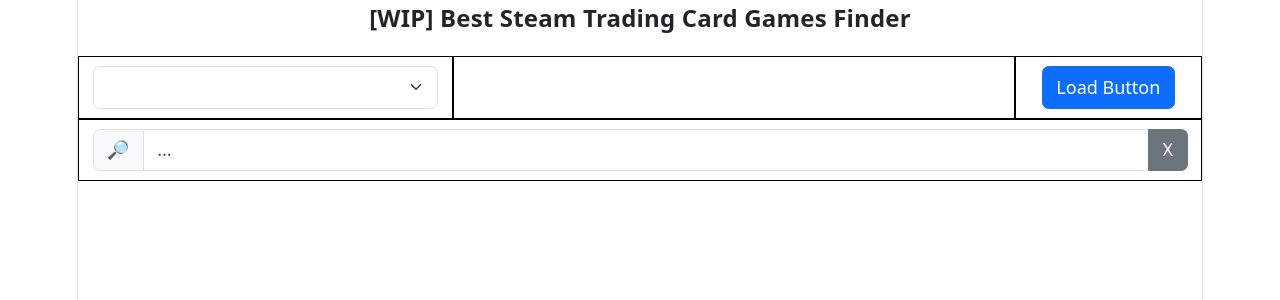
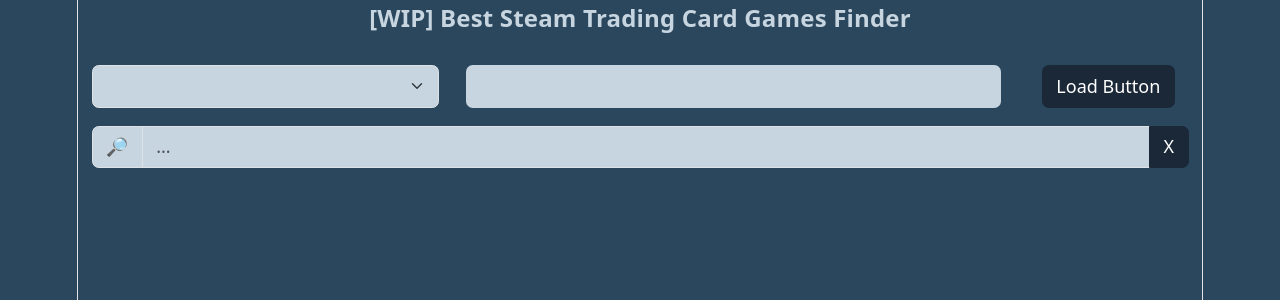
Before and after one commit to hyleon-dev/BestSteamTradingCardGamesFinder-Web, a React (Vite) app: page / in a window 1280 px wide. Shown: the top 300 px of the page. Built offline with nearby package versions, Linux system fonts and the light colour scheme.

Commit message:
- progress bar for games loading - simple styling (wip)

```diff
--- a/src/App.css
+++ b/src/App.css
@@ -1,15 +1,52 @@
+/* Color palette: https://colorswall.com/de/palette/193 */
+
+body {
+  --steam-black: #171a21;
+  --steam-white: #c7d5e0;
+  --steam-light-gray: #2a475e;
+  --steam-dark-gray: #1b2838;
+  --steam-blue: #66c0f4;
+
+  background-color: var(--steam-light-gray) !important;
+}
+
 .header {
   font-size: 24px;
   font-weight: bold;
   text-align: center;
   margin-bottom: 20px;
+  color: var(--steam-white);
 }
 
 .box {
-  border: 1px solid black;
+  /*border: 1px solid black;*/
   padding: 0.5em;
 }
 
+.search-text-icon,
 .search-text-field {
+  background-color: var(--steam-white) !important;
+}
 
+.shop-region-select {
+  background-color: var(--steam-white) !important;
 }
+
+.btn-primary {
+  background-color: var(--steam-dark-gray) !important;
+  border-color: var(--steam-dark-gray) !important;
+}
+
+progress {
+  appearance: none;
+}
+
+::-webkit-progress-bar {
+  border-radius: var(--bs-border-radius);
+  background-color: var(--steam-white);
+}
+
+::-webkit-progress-value {
+  border-radius: var(--bs-border-radius);
+  background-color: var(--steam-blue);
+}
--- a/src/App.jsx
+++ b/src/App.jsx
@@ -1,38 +1,45 @@
-import { useState } from 'react'
+import {useState} from 'react'
 import reactLogo from './assets/react.svg'
 import viteLogo from './assets/vite.svg'
 import heroImg from './assets/hero.png'
 import './App.css'
 
 import Button from 'react-bootstrap/Button';
-import Table from 'react-bootstrap/Table';
 import Form from 'react-bootstrap/Form';
-import {ButtonToolbar, InputGroup} from "react-bootstrap";
+import {InputGroup} from "react-bootstrap";
 
 import Game from "./Game.jsx";
 
 function App() {
 
+  const gamesBatchSize = 100;
+
+  const [totalGames, setTotalGames] = useState(0);
+  const [loadingProgress, setLoadingProgress] = useState(0);
   const [games, setGames] = useState([]);
   const [isLoading, setIsLoading] = useState(false);
 
   const fetchAndProcessGames = async () => {
     setIsLoading(true);
     setGames([]);
+    setLoadingProgress(0);
     try {
 
       // Loading all Games with Trading Cards
-      const steamCardExchangeResponse = await fetch('https://corsproxy.io/?url=https://www.steamcardexchange.net/api/request.php?GetBadgePrices_Guest');
+      const steamCardExchangeTargetUrl = `https://www.steamcardexchange.net/api/request.php?GetBadgePrices_Guest`;
+      const steamCardExchangeProxyUrl = `https://corsproxy.io/?url=${encodeURIComponent(steamCardExchangeTargetUrl)}`;
+      const steamCardExchangeResponse = await fetch(steamCardExchangeProxyUrl);
       if (!steamCardExchangeResponse.ok) {
         throw new Error(`SteamCardExchange request failed: ${steamCardExchangeResponse.status}`);
       }
       const steamCardExchangeJson = await steamCardExchangeResponse.json();
       const steamCardExchangeData = steamCardExchangeJson?.data ?? [];
+      setTotalGames(steamCardExchangeData.length)
 
       // Bundle in Packages for SteamAPI calls
       const packages = [];
-      for (let i = 0; i < steamCardExchangeData.length; i += 99) {
-        packages.push(steamCardExchangeData.slice(i, i + 99));
+      for (let i = 0; i < steamCardExchangeData.length; i += gamesBatchSize) {
+        packages.push(steamCardExchangeData.slice(i, i + gamesBatchSize));
       }
 
       // Load Steam Data for each Package
@@ -43,21 +50,22 @@
       for (const pack of packages) {
         const nextGames = [];
 
+        // Build URL for Steam API
         let urlIdPart = "";
         pack.forEach(data => {
           urlIdPart += data[0][0] + ","
         });
         urlIdPart = urlIdPart.slice(0, urlIdPart.length - 1); // Remove last comma
-        const targetUrl = `https://store.steampowered.com/api/appdetails?appids=${urlIdPart}&cc=DE&filters=price_overview`;
-        const proxyUrl = `https://corsproxy.io/?url=${encodeURIComponent(targetUrl)}`;
+        const steamApiTargetUrl = `https://store.steampowered.com/api/appdetails?appids=${urlIdPart}&cc=DE&filters=price_overview`;
+        const steamApiProxyUrl = `https://corsproxy.io/?url=${encodeURIComponent(steamApiTargetUrl)}`;
 
-        const steamApiPriceResponse = await fetch(proxyUrl);
+        const steamApiPriceResponse = await fetch(steamApiProxyUrl);
         if (!steamApiPriceResponse.ok) {
           throw new Error(`Steam API request failed: ${steamApiPriceResponse.status}`);
         }
-        const steamApiPriceData =  await steamApiPriceResponse.json();
+        const steamApiPriceData = Object.entries(await steamApiPriceResponse.json());
 
-        Object.entries(steamApiPriceData)
+        steamApiPriceData
         .filter(([_, value]) => value?.success === true)
         .forEach(([id, priceData]) => {
           const initialPrice = priceData?.data?.price_overview?.initial;
@@ -66,7 +74,9 @@
           const sceData = sceById.get(String(id));
           const numberOfCards = Number(sceData?.[1]);
 
-          if (priceData?.success === true && typeof initialPrice === "number" && initialPrice > 0 && Number.isFinite(numberOfCards) && numberOfCards > 0 && typeof finalPrice === "number") {
+          if (priceData?.success === true && typeof initialPrice === "number"
+              && initialPrice > 0 && Number.isFinite(numberOfCards)
+              && numberOfCards > 0 && typeof finalPrice === "number") {
             const gameData = {
               id: id,
               name: sceData?.[0]?.[1] ?? id,
@@ -77,9 +87,9 @@
             nextGames.push(gameData);
           }
         });
-        setGames((prev) => [...prev, ...nextGames].sort((a, b) => a.score - b.score))
+        setGames((loadedGames) => [...loadedGames, ...nextGames].sort((a, b) => a.score - b.score))
+        setLoadingProgress((progress) => progress + steamApiPriceData.length);
       }
-
     } catch (e) {
       console.error(e);
     } finally {
@@ -95,15 +105,18 @@
 
         <div className="row">
           <div className="col-4 box">
-            <Form.Select aria-label="Select Shop Region">
+            <Form.Select className="shop-region-select" id="shop-region-select" aria-label="Select Shop Region" data-style="btn-primary">
 
             </Form.Select>
           </div>
           <div className="col box">
-            {/*Loading Bar (?)*/}
+            <progress className="w-100 h-100" value={loadingProgress} max={totalGames}>%</progress>
           </div>
           <div className="col-2 box">
-            <Button className="btn-primary w-auto" onClick={fetchAndProcessGames} disabled={isLoading}>Load Button</Button>
+            <Button className="btn-primary w-auto"
+                    onClick={fetchAndProcessGames} disabled={isLoading}>
+              Load Button
+            </Button>
           </div>
         </div>
         {/*<div className="row">
@@ -135,14 +148,17 @@
         </div>*/}
         <div className="row">
           <div className="col box flex-nowrap">
-            <InputGroup disabled={isLoading}>
-              <InputGroup.Text id="searchInput">🔎</InputGroup.Text>
+            <InputGroup className="search-text-group" disabled={isLoading}>
+              <InputGroup.Text id="searchInput" className="search-text-icon">🔎</InputGroup.Text>
               <Form.Control className="search-text-field"
                             id="searchInputTextField"
                             aria-describedby="searchInput" type="text"
                             placeholder="..."/>
-              <Button className="btn-secondary" id={"searchInputClear"}
-                      aria-describedby="searchInput">X</Button>
+              <Button className="btn-secondary"
+                      id={"searchInputClear"}
+                      aria-describedby="searchInput">
+                X
+              </Button>
             </InputGroup>
           </div>
         </div>
@@ -150,7 +166,7 @@
         <div className="row">
           <div className="game-grid">
             {games.map((game) => (
-              <Game key={game.id} data={game} />
+                <Game key={game.id} data={game}/>
             ))}
           </div>
         </div>
```
